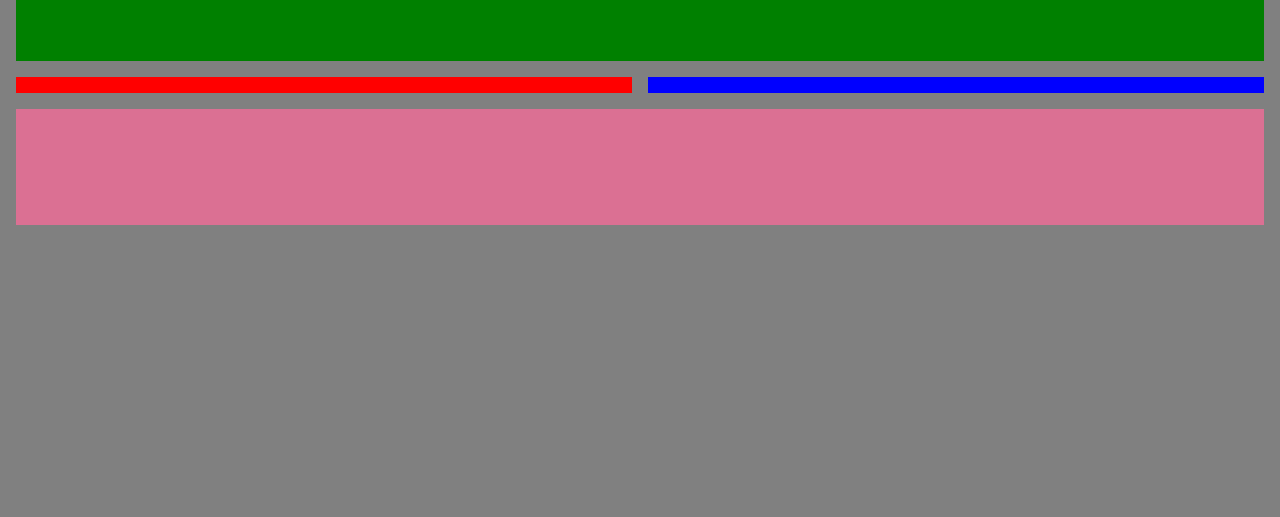
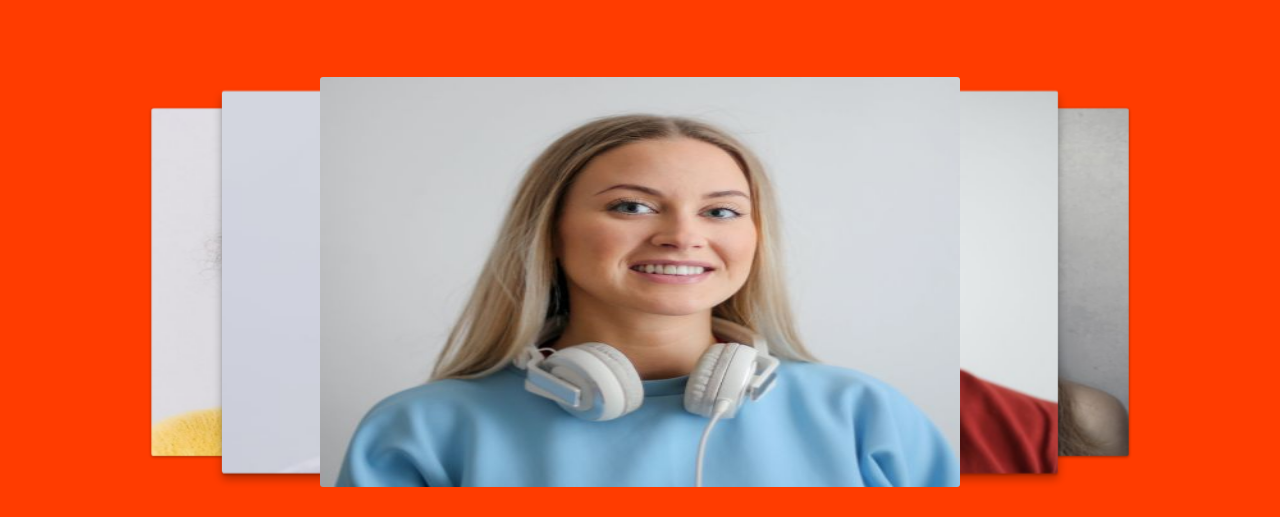
Before and after one commit to dparaiso/static-play, a plain HTML site: page index.html in a window 1280 px wide. Shown: the part 423-940 px from the top of the page. Before the commit the page ends 800 px from the top, so only its background shows below. Drawn offline with Linux system fonts and the light colour scheme.

Commit message:
updated version

```diff
--- a/index.html
+++ b/index.html
@@ -6,7 +6,7 @@
     <link rel="stylesheet" type="text/css" href="styles.css"/>
 </head>
 <body>
-    <!-- <div class="curved-div">
+    <div class="curved-div">
         <svg xmlns="http://www.w3.org/2000/svg" viewBox="0 0 1440 320"><path fill="#fff" fill-opacity="1" d="M0,128L80,128C160,128,320,128,480,160C640,192,800,256,960,256C1120,256,1280,192,1360,160L1440,128L1440,0L1360,0C1280,0,1120,0,960,0C800,0,640,0,480,0C320,0,160,0,80,0L0,0Z"></path></svg>
         <h1>Hello World</h1>
         <p>Lorem ipsum dolor sit amet, consectetur adipiscing elit. In orci lorem, porttitor nec vulputate sit amet, fermentum a purus....</p>
@@ -35,45 +35,6 @@
         <svg xmlns="http://www.w3.org/2000/svg" viewBox="0 0 1440 320"><path fill="#fff" fill-opacity="1" d="M0,128L80,128C160,128,320,128,480,160C640,192,800,256,960,256C1120,256,1280,192,1360,160L1440,128L1440,320L1360,320C1280,320,1120,320,960,320C800,320,640,320,480,320C320,320,160,320,80,320L0,320Z"></path></svg>
 
     </div>
-     -->
-    <!-- <div class="container">
-      <div class="row" style="text-align: center;" >
-        <div class="col-md-12">
-          <h1>Change div Position in Mobile View</h1>
-        </div>
-        <div class="col-md-12">
-          <div class="first">
-            <h1 class="firstA">A</h1>
-          </div>
-        </div>
-
-        <div class="row">
-
-          <div class="col-md-6">
-            <div class="second">
-              <h1 class="secondB">B</h1>
-            </div>
-          </div>
-
-          <div class="col-md-6">
-            <div class="thire">
-              <h1 class="thireC">C</h1>
-            </div>
-          </div>
-        </div>
-
-        <div class="col-md-12">
-          <div class="four"></div>
-        </div>
-        <div class="col-md-12">
-          <div class="four"></div>
-        </div>
-        <div class="col-md-12">
-          <div class="four"></div>
-        </div>
-
-      </div>
-    </div> -->
 
 
     <div class="wrap">
--- a/styles.css
+++ b/styles.css
@@ -1,4 +1,4 @@
-/* .curved-div {
+.curved-div {
   background: #ff3c00;
   color: #FFF;
   text-align: center;
@@ -14,12 +14,12 @@
 
 .curved-div svg {
   display: block;
-} */
+}
 
   /* carousel testing */
 /* third carousel */
 
-/* * {
+* {
   box-sizing: border-box;
   margin: 0;
   padding: 0;
@@ -33,9 +33,9 @@
   background: var(--bgColor);
   font-family: sans-serif;
   user-select: none;
-} */
+}
 
-/* #slider {
+ #slider {
   position: relative;
   width: 50%;
   height: 32vw;
@@ -81,119 +81,47 @@
   font-weight: bold;
   cursor: pointer;
   transition: transform 400ms ease;
-} */
+}
 
 /* Active Slide */
-/* #s1:checked ~ #slide2,
+#s1:checked ~ #slide2,
 #s2:checked ~ #slide3,
 #s3:checked ~ #slide4,
 #s4:checked ~ #slide5,
 #s5:checked ~ #slide1 {
   transform: translate3d(20%, 0, -100px);
   box-shadow: 0 6px 10px rgba(0, 0, 0, 0.3), 0 2px 2px rgba(0, 0, 0, 0.2);
-} */
+}
 
 /* Previous Slide */
-/* #s1:checked ~ #slide5,
+#s1:checked ~ #slide5,
 #s2:checked ~ #slide1,
 #s3:checked ~ #slide2,
 #s4:checked ~ #slide3,
 #s5:checked ~ #slide4 {
   transform: translate3d(-20%, 0, -100px);
   box-shadow: 0 6px 10px rgba(0, 0, 0, 0.3), 0 2px 2px rgba(0, 0, 0, 0.2);
-} */
+}
 
 /* Next to Next Slide */
-/* #s1:checked ~ #slide3,
+#s1:checked ~ #slide3,
 #s2:checked ~ #slide4,
 #s3:checked ~ #slide5,
 #s4:checked ~ #slide1,
 #s5:checked ~ #slide2 {
   transform: translate3d(40%, 0, -250px);
   box-shadow: 0 1px 4px rgba(0, 0, 0, 0.4);
-} */
+}
 
 /* Previous to Previous Slide */
-/* #s1:checked ~ #slide4,
+#s1:checked ~ #slide4,
 #s2:checked ~ #slide5,
 #s3:checked ~ #slide1,
 #s4:checked ~ #slide2,
 #s5:checked ~ #slide3 {
   transform: translate3d(-40%, 0, -250px);
   box-shadow: 0 1px 4px rgba(0, 0, 0, 0.4);
-} */
-
-/*
-.first {
-  padding: 35px;
-  background-color: #20aae1;
-  margin-bottom: 24px;
 }
-
-.firstA {
-  color: #fff;
-  background: #1791be;
-  width: 70px;
-  height: 70px;
-  border-radius: 100px;
-  margin: auto;
-  padding-top: 8px;
-}
-
-.second {
-  padding: 35px;
-  background-color: #f8b710;
-  margin-bottom: 24px;
-}
-
-.secondB {
-  color: #fff;
-  background: #e2980c;
-  width: 70px;
-  height: 70px;
-  border-radius: 100px;
-  margin: auto;
-  padding-top: 8px;
-}
-
-.thire {
-  padding: 35px;
-  background-color: #2acd72;
-  margin-bottom: 24px;
-}
-
-.thireC {
-  color: #fff;
-  background: #1c9652;
-  width: 70px;
-  height: 70px;
-  border-radius: 100px;
-  margin: auto;
-  padding-top: 8px;
-}
-
-.four {
-  padding: 15px;
-  background: #e7e7e7;
-  margin-bottom: 20px;
-}
-
-.row {
-  --bs-gutter-x: 1.5rem;
-  --bs-gutter-y: 0;
-  display: flex;
-  flex-wrap: wrap;
-}
-
-.row>* {
-  flex-shrink: 0;
-  width: 100%;
-  max-width: 100%;
-  padding-right: calc(var(--bs-gutter-x)* .5);
-  padding-left: calc(var(--bs-gutter-x)* .5);
-  margin-top: var(--bs-gutter-y);
-} */
-
 
 body {
   background-color: grey;
```
